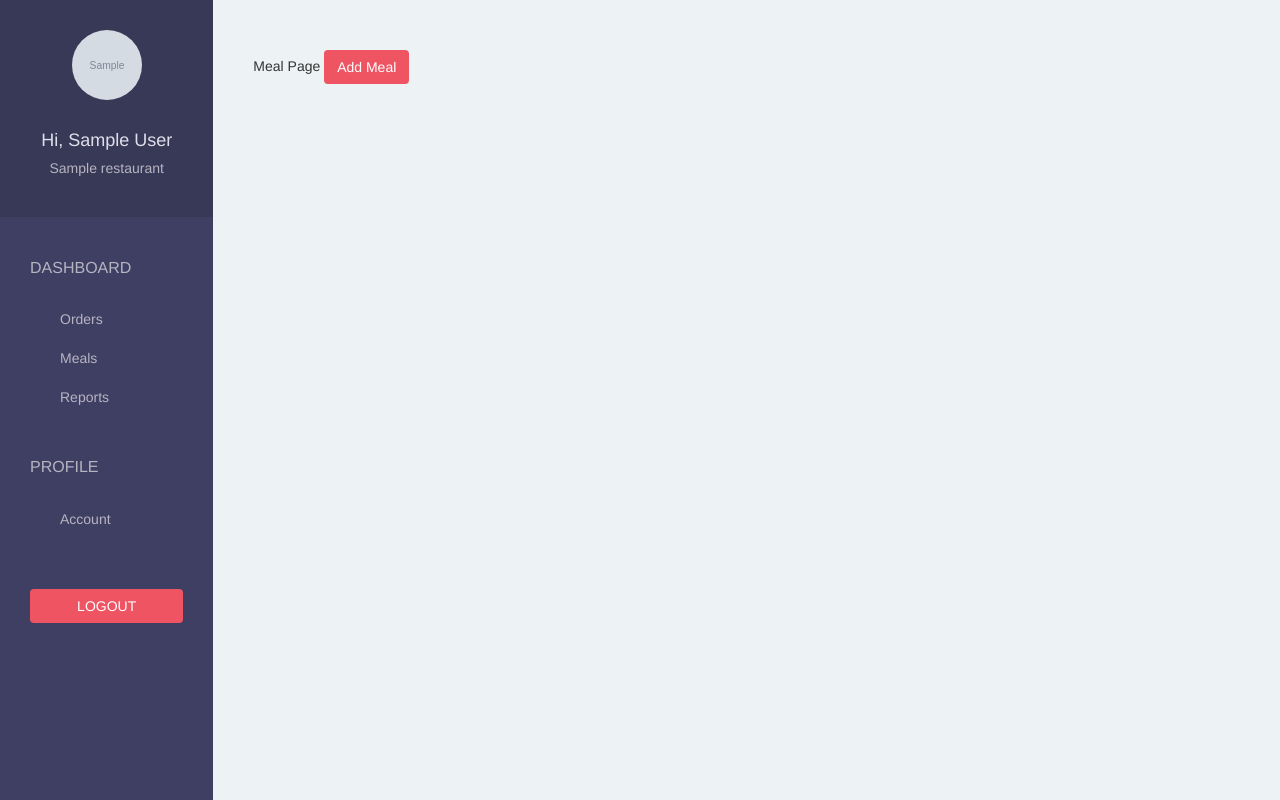
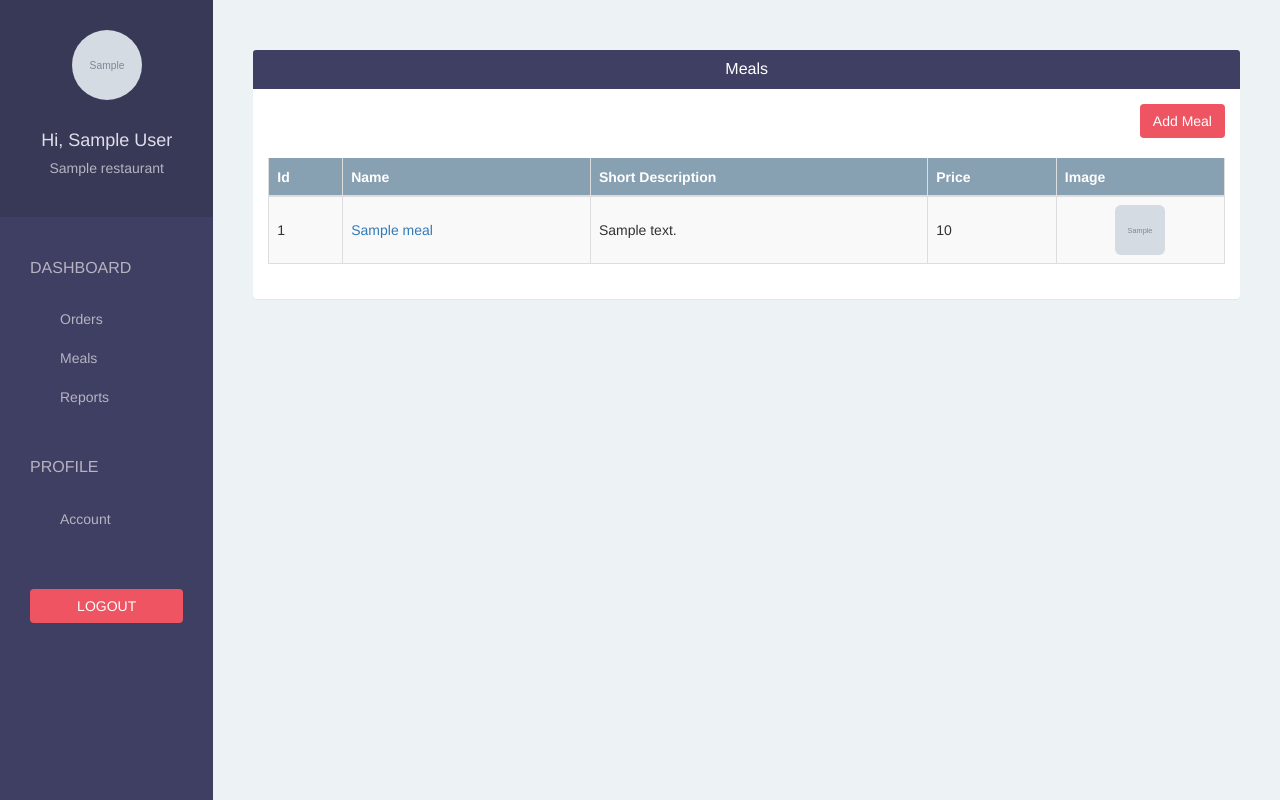
Before and after one commit to ROXy10/foodtasker, a Django app: page /restaurant/meal/ in a window 1280 px wide. Run offline with Django 3.2, Linux system fonts and the light colour scheme; a user stored in the database is signed in; tables that the repository leaves empty hold one stand-in row (values such as "Sample post"); grey boxes marked "Sample" are stand-in pictures; some libraries are stand-ins or nearby versions.

Commit message:
templates: add table

```diff
--- a/foodtaskerapp/templates/restaurant/meal.html
+++ b/foodtaskerapp/templates/restaurant/meal.html
@@ -2,6 +2,38 @@
 
 
 {% block page %}
-    Meal Page
-    <a href="{% url 'restaurant-add-meal' %}" class="btn btn-pink">Add Meal</a>
+    <div class="panel">
+        <div class="panel-heading bg-blue">
+            <h4 class="panel-title text-center text-white">Meals</h4>
+        </div>
+        <div class="panel-body">
+            <div class="text-right">
+                <a href="{% url 'restaurant-add-meal' %}" class="btn btn-pink">Add Meal</a>
+                <br/>
+                <br/>
+            </div>
+            <table class="table table-bordered table-hover table-striped">
+                <thead>
+                    <tr class="bg-gray text-white table-head">
+                        <th class="table-head">Id</th>
+                        <th class="table-head">Name</th>
+                        <th class="table-head">Short Description</th>
+                        <th class="table-head">Price</th>
+                        <th class="table-head">Image</th>
+                    </tr>
+                </thead>
+                <tbody>
+                    {% for meal in meals %}
+                        <tr>
+                            <td class="table-cel" scope="row">{{ forloop.counter }}</td>
+                            <td class="table-cel" ><a href="#">{{ meal.name }}</a></td>
+                            <td class="table-cel" >{{ meal.short_description }}</td>
+                            <td class="table-cel">{{ meal.price }}</td>
+                            <td class="text-center"><img class="img-rounded" src="{{ meal.image.url }}" width="50" height="50"></td>
+                        </tr>
+                    {% endfor %}
+                </tbody>
+            </table>
+        </div>
+    </div>
 {% endblock %}
```
